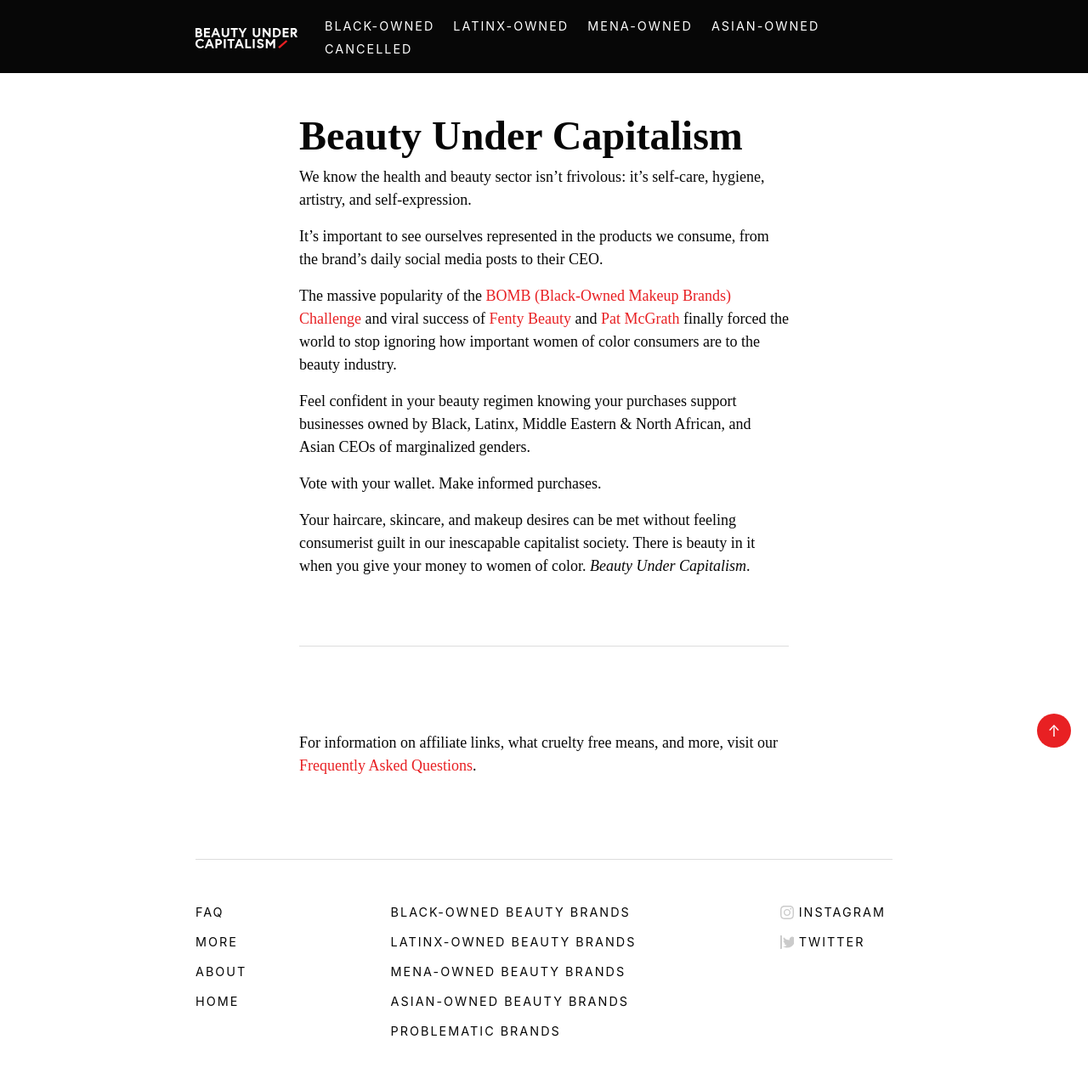
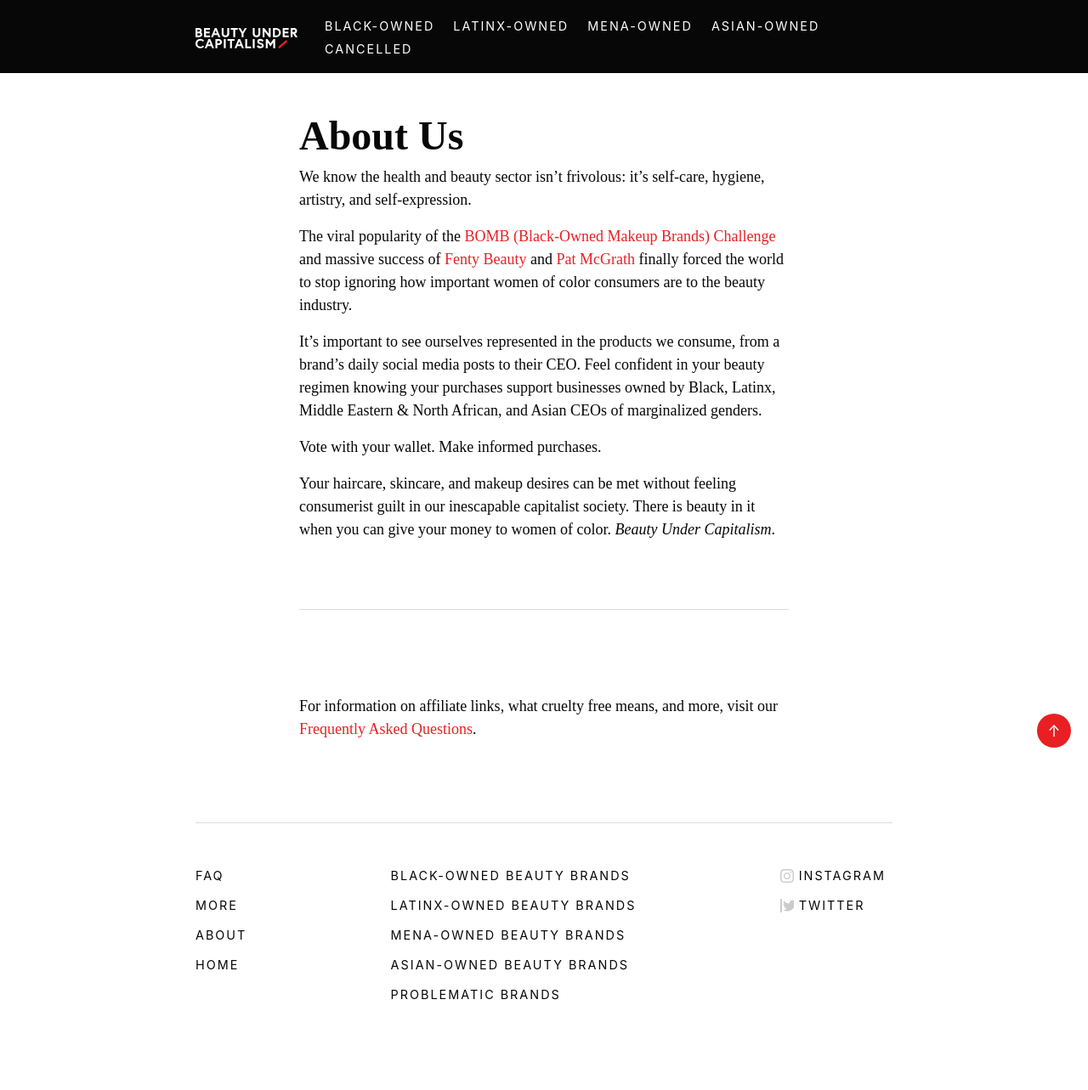
Before and after one commit to skullface/beauty-under-capitalism, a Jekyll site: the page built from about.md, in a window 1280 px wide. Shown: the whole page at 85% size. Built offline with Jekyll 4.4.1, drawn with Linux system fonts in a browser that asks for light colours; some web fonts are replaced; after the commit the page ends 1240 px from its top, so only the background shows below that.

Commit message:
shouldn't do this while i'm so tired

```diff
--- a/_layouts/page.html
+++ b/_layouts/page.html
@@ -3,5 +3,5 @@
 ---
 
 <div class="page-container">
-  {{ content }}
+  {{ content | markdownify }}
 </div>
--- a/about.md
+++ b/about.md
@@ -4,19 +4,17 @@
 permalink: /about/
 ---
 
-## Beauty Under Capitalism
+## About Us
 
 We know the health and beauty sector isn’t frivolous: it’s self-care, hygiene, artistry, and self-expression.
 
-It’s important to see ourselves represented in the products we consume, from the brand’s daily social media posts to their CEO.
+The viral popularity of the [BOMB (Black-Owned Makeup Brands) Challenge](https://www.youtube.com/watch?v=3wUc3srYfPI) and massive success of [Fenty Beauty]() and [Pat McGrath]() finally forced the world to stop ignoring how important women of color consumers are to the beauty industry.
 
-The massive popularity of the [BOMB (Black-Owned Makeup Brands) Challenge](https://www.youtube.com/watch?v=3wUc3srYfPI) and viral success of [Fenty Beauty]() and [Pat McGrath]() finally forced the world to stop ignoring how important women of color consumers are to the beauty industry.
-
-Feel confident in your beauty regimen knowing your purchases support businesses owned by Black, Latinx, Middle Eastern & North African, and Asian CEOs of marginalized genders.
+It’s important to see ourselves represented in the products we consume, from a brand’s daily social media posts to their CEO. Feel confident in your beauty regimen knowing your purchases support businesses owned by Black, Latinx, Middle Eastern & North African, and Asian CEOs of marginalized genders.
 
 Vote with your wallet. Make informed purchases.
 
-Your haircare, skincare, and makeup desires can be met without feeling consumerist guilt in our inescapable capitalist society. There is beauty in it when you give your money to women of color. _Beauty Under Capitalism_.
+Your haircare, skincare, and makeup desires can be met without feeling consumerist guilt in our inescapable capitalist society. There is beauty in it when you can give your money to women of color. _Beauty Under Capitalism_.
 
 ---
 
```
Also changed, not shown: _layouts/home.html (+1 -7 lines), _posts/2018-10-20-welcome-to-jekyll.markdown (deleted, +0 -24 lines), _posts/2018-11-11-launch.md (added, +6 -0 lines), index.md (+7 -1 lines).
